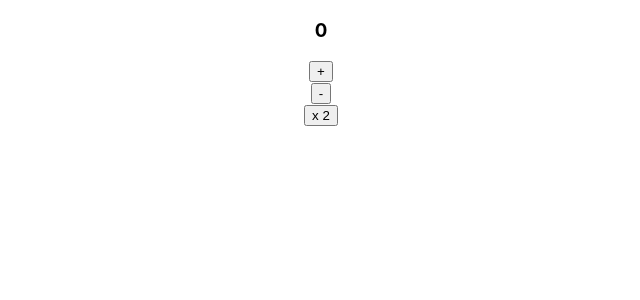
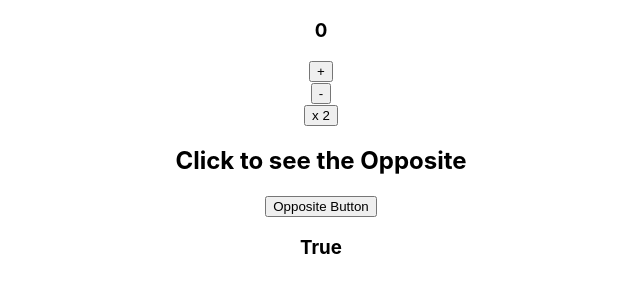
Before and after one commit to lukeherrmann/LUTL2, a React (Create React App) app: page / in a window 1280 px wide. Shown: the top 300 px of the page, without its empty margins (319-959 px from the left). Built offline with nearby package versions, Linux system fonts and the light colour scheme.

Commit message:
opposite button with hookds

```diff
--- a/src/App.js
+++ b/src/App.js
@@ -1,5 +1,6 @@
 import React from "react";
 import { Counter } from "./Counter";
+import { Opposite } from "./Opposite";
 import "./App.css";
 import PropTypes from "prop-types";
 
@@ -7,6 +8,7 @@ function App() {
   return (
     <div className="App">
       <Counter />
+      <Opposite />
     </div>
   );
 }
--- /dev/null
+++ b/src/Opposite.js
@@ -0,0 +1,14 @@
+import React, { useState } from "react";
+
+export function Opposite() {
+
+const [ opposite, setOpposite ] = useState(true);
+
+  return(
+    <div>
+      <h2>Click to see the Opposite</h2>
+      <button onClick={() =>setOpposite(!opposite) }> Opposite Button</button>
+      <h3>{opposite ? "True" : "False"}</h3>
+    </div>
+  )
+}
```
